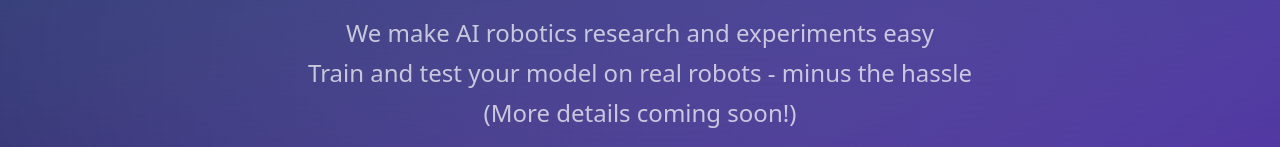
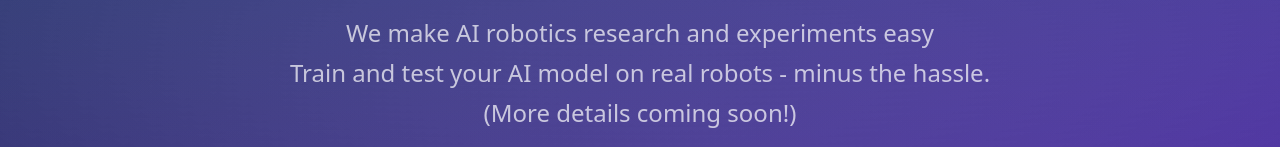
Before and after one commit to seunggs/shelly-robotics-site, a Gatsby site: page / in a window 1280 px wide. Shown: the part 315-462 px from the top of the page. Built offline with nearby package versions, Linux system fonts and the light colour scheme; Gatsby itself is replaced by a stand-in of ours.

Commit message:
update messaging

```diff
--- a/src/pages/index.js
+++ b/src/pages/index.js
@@ -29,7 +29,7 @@ export default function Home() {
 
               <div className="opacity-70">
                 <p className="text-2xl mb-2">We make AI robotics research and experiments easy</p>
-                <p className="text-2xl mb-2">Train and test your model on real robots - minus the hassle</p>
+                <p className="text-2xl mb-2">Train and test your AI model on real robots - minus the hassle.</p>
                 <p className="text-2xl mb-5">(More details coming soon!)</p>
               </div>
             </div>
```
